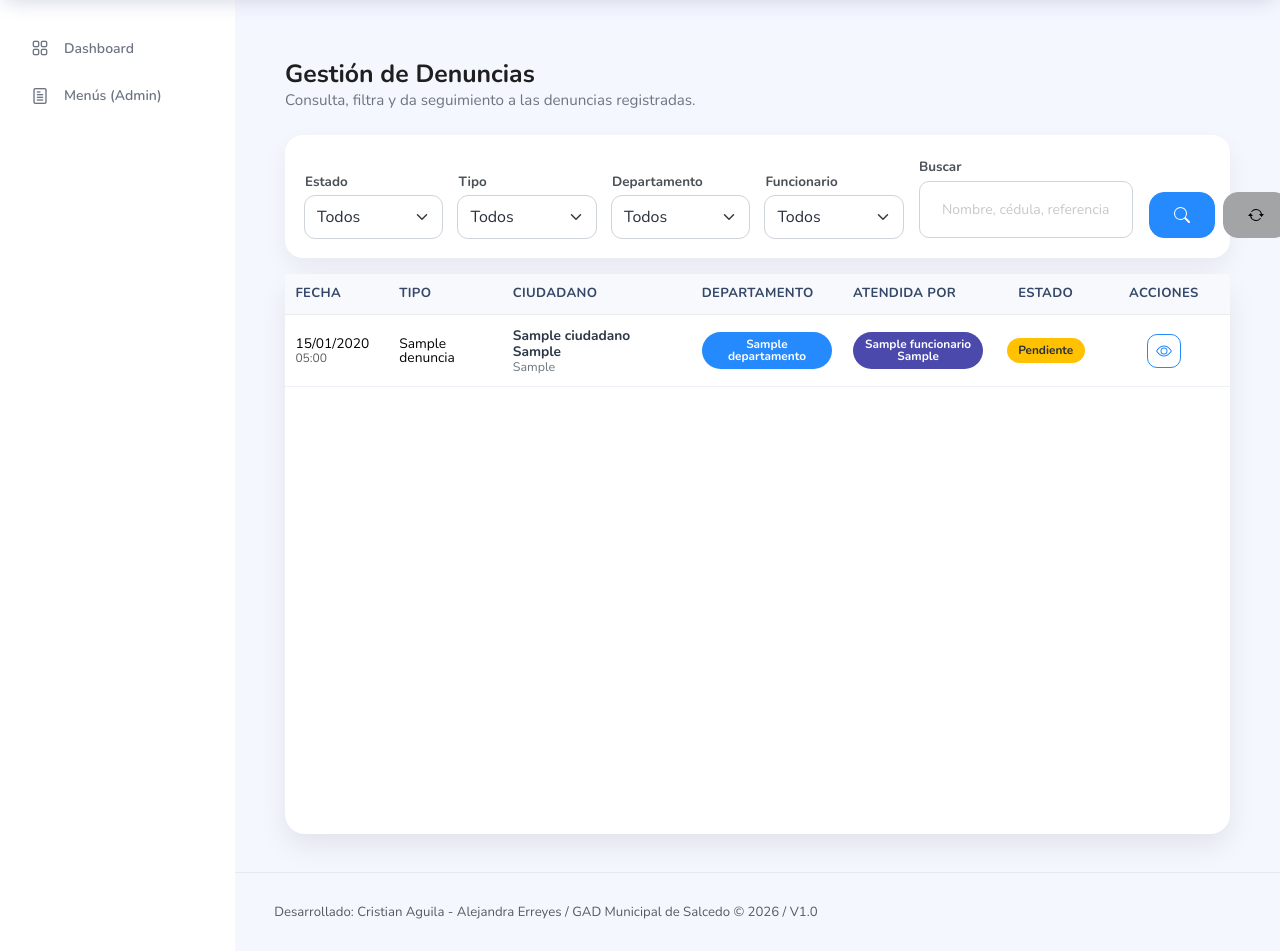
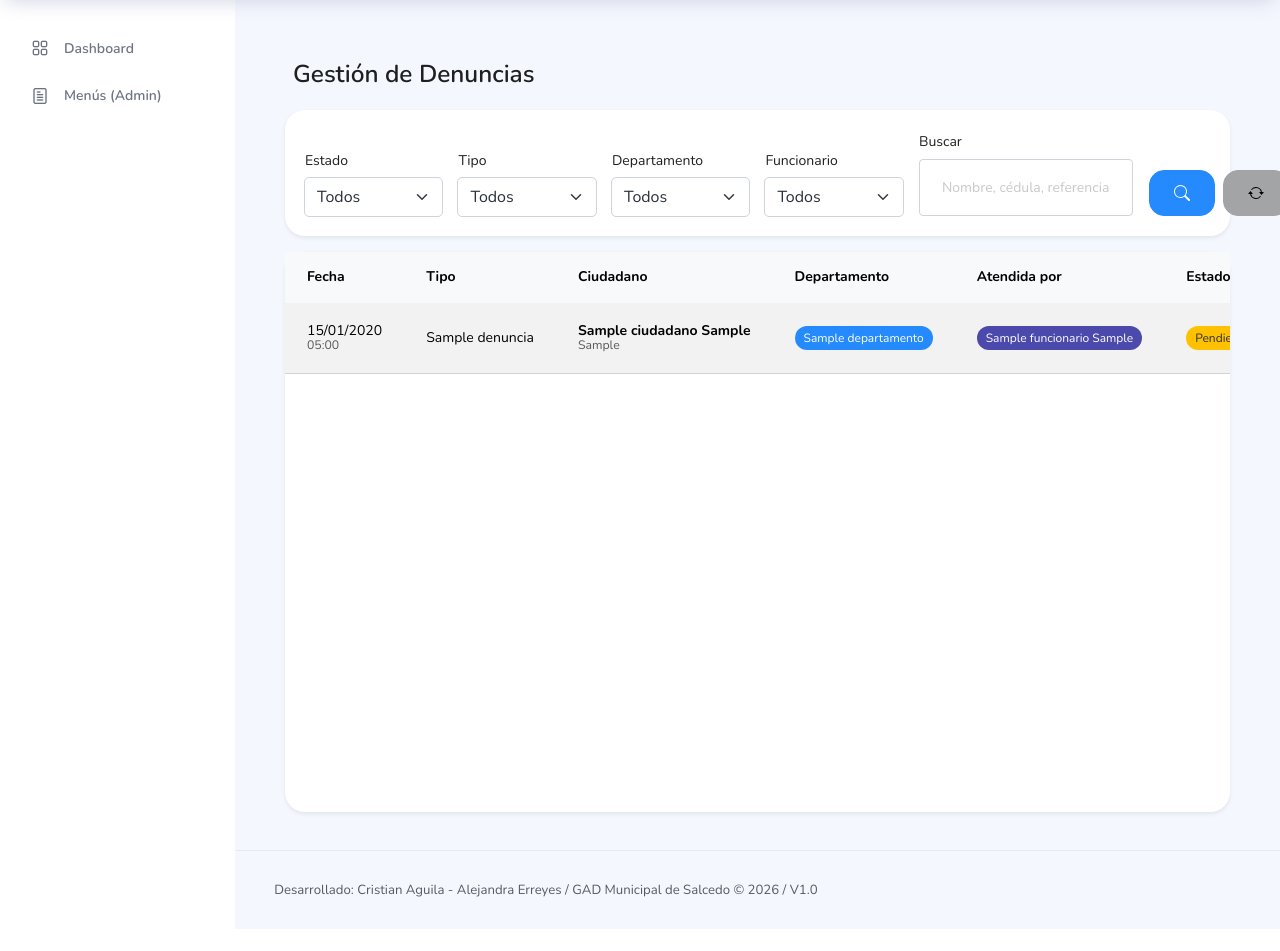
Before and after one commit to tuhackerfav9-stack/Denuncias_Gad, a Django app: page /web/denuncias/ in a window 1280 px wide. Shown: the part 60-1011 px from the top of the page. After the commit the page ends 957 px from the top, so only its background shows below. Run offline with Django 5.2, Linux system fonts and the light colour scheme; a user stored in the database is signed in; tables that the repository leaves empty hold one stand-in row (values such as "Sample post"); some libraries are stand-ins or nearby versions.

Commit message:
tablas ooooooo full5lll

```diff
--- a/web/templates/denuncias/denuncia_list.html
+++ b/web/templates/denuncias/denuncia_list.html
@@ -1,244 +1,33 @@
 {# denuncia_list.html #}
 {% extends 'base.html' %}
+{% block content %}
 
-{% block extra_css %}
 <style>
 .denuncias-card{
   min-height: 70vh;
   display: flex;
   flex-direction: column;
-    border: 0;
-    border-radius: 20px;
-    box-shadow: 0 12px 28px rgba(0, 0, 0, 0.08);
-    overflow: hidden;
 }
-
 .denuncias-card .card-body{
   flex: 1;
 }
 
-  .denuncias-filters-card{
-    border: 0;
-    border-radius: 18px;
-    box-shadow: 0 10px 24px rgba(0, 0, 0, 0.06);
-  }
+/* (opcional) que los select se vean iguales en filas chicas */
+.filters-row .form-label{ font-size: .875rem; }
+</style>
 
-  .denuncias-header{
-    display: flex;
-    justify-content: space-between;
-    align-items: center;
-    gap: 1rem;
-    flex-wrap: wrap;
-    margin-bottom: 1.5rem;
-  }
-
-  .denuncias-title{
-    margin-bottom: 0;
-    font-weight: 700;
-    font-size: 1.55rem;
-  }
-
-  .denuncias-subtitle{
-    color: #6c757d;
-    margin-top: .2rem;
-    margin-bottom: 0;
-    font-size: .95rem;
-  }
-
-  .filters-row .form-label{
-    font-size: .84rem;
-    font-weight: 600;
-    margin-bottom: .35rem;
-    color: #495057;
-  }
-
-  .filters-row .form-select,
-  .filters-row .form-control{
-    min-height: 42px;
-    border-radius: 10px;
-  }
-
-  .denuncias-table-wrap{
-    width: 100%;
-    overflow-x: hidden;
-  }
-
-  .denuncias-table{
-    width: 100%;
-    margin-bottom: 0;
-    table-layout: fixed;
-  }
-
-  .denuncias-table thead th{
-    background: #f8f9fc !important;
-    border-bottom: 1px solid #e9ecef !important;
-    color: #344767;
-    font-weight: 700;
-    font-size: 0.82rem;
-    vertical-align: middle;
-    white-space: normal;
-    text-transform: uppercase;
-    letter-spacing: .35px;
-  }
-
-  .denuncias-table th,
-  .denuncias-table td{
-    padding: 0.82rem 0.65rem;
-    vertical-align: middle;
-    border-color: #edf0f5;
-    word-break: break-word;
-    overflow-wrap: break-word;
-    white-space: normal;
-    font-size: 0.86rem;
-  }
-
-  .denuncias-table tbody tr:hover{
-    background-color: #fafbff;
-  }
-
-  .denuncias-table .col-fecha{
-    width: 11%;
-  }
-
-  .denuncias-table .col-tipo{
-    width: 12%;
-  }
-
-  .denuncias-table .col-ciudadano{
-    width: 20%;
-  }
-
-  .denuncias-table .col-departamento{
-    width: 16%;
-  }
-
-  .denuncias-table .col-funcionario{
-    width: 16%;
-  }
-
-  .denuncias-table .col-estado{
-    width: 11%;
-    text-align: center;
-  }
-
-  .denuncias-table .col-acciones{
-    width: 120px;
-    text-align: center;
-  }
-
-  .denuncias-person-name{
-    font-weight: 700;
-    color: #2d3748;
-    line-height: 1.2;
-  }
-
-  .denuncias-person-meta{
-    color: #6c757d;
-    font-size: .78rem;
-  }
-
-  .denuncias-badge{
-    border-radius: 999px;
-    font-weight: 600;
-    padding: 0.42rem 0.72rem;
-    font-size: 0.74rem;
-    display: inline-block;
-    max-width: 100%;
-    white-space: normal;
-    word-break: break-word;
-  }
-
-  .denuncias-actions{
-    display: inline-flex;
-    align-items: center;
-    justify-content: center;
-    gap: 0.35rem;
-    flex-wrap: nowrap;
-  }
-
-  .denuncias-actions .btn{
-    width: 34px;
-    height: 34px;
-    padding: 0;
-    display: inline-flex;
-    align-items: center;
-    justify-content: center;
-    border-radius: 10px;
-  }
-
-  .denuncias-empty{
-    padding: 2.5rem 1rem;
-  }
-
-  .denuncias-pagination-wrap{
-    display: flex;
-    justify-content: space-between;
-    align-items: center;
-    gap: 1rem;
-    flex-wrap: wrap;
-  }
-
-  .denuncias-pagination-info{
-    color: #6c757d;
-    font-size: 0.85rem;
-  }
-
-  @media (max-width: 991.98px){
-    .denuncias-table-wrap{
-      overflow-x: auto;
-      -webkit-overflow-scrolling: touch;
-    }
-
-    .denuncias-table{
-      min-width: 1100px;
-    }
-
-    .denuncias-table th,
-    .denuncias-table td{
-      font-size: 0.8rem;
-      padding: 0.65rem 0.55rem;
-      white-space: nowrap;
-    }
-
-    .filters-row .col-md-1.d-flex{
-      justify-content: stretch;
-    }
-
-    .filters-row .col-md-1.d-flex .btn{
-      flex: 1;
-    }
-
-    .denuncias-pagination-wrap{
-      flex-direction: column;
-      align-items: stretch;
-    }
-
-    .denuncias-pagination-wrap nav{
-      overflow-x: auto;
-    }
-
-    .pagination{
-      flex-wrap: nowrap;
-      width: max-content;
-    }
-  }
-</style>
-{% endblock %}
-
-{% block content %}
 <div class="container-fluid mt-4">
   <div class="row">
     <div class="col-12">
 
-      <div class="denuncias-header">
-        <div>
-          <h1 class="denuncias-title">Gestión de Denuncias</h1>
-          <p class="denuncias-subtitle">Consulta, filtra y da seguimiento a las denuncias registradas.</p>
-        </div>
+      <div class="d-flex justify-content-between align-items-center mb-4">
+        <h1 class="h3 mb-0">
+          <i class="bi bi-megaphone me-2"></i>Gestión de Denuncias
+        </h1>
       </div>
 
       <!-- Filtros -->
-      <div class="card denuncias-filters-card mb-3">
+      <div class="card shadow-sm mb-3">
         <div class="card-body">
           <form method="get" class="row g-3 align-items-end filters-row">
 
@@ -246,12 +35,12 @@
               <label class="form-label">Estado</label>
               <select name="estado" class="form-select" onchange="this.form.submit()">
                 <option value="" {% if not estado_actual %}selected{% endif %}>Todos</option>
-                <option value="pendiente" {% if estado_actual == 'pendiente' %}selected{% endif %}>Pendiente</option>
-                <option value="en_revision" {% if estado_actual == 'en_revision' %}selected{% endif %}>En revisión</option>
-                <option value="asignada" {% if estado_actual == 'asignada' %}selected{% endif %}>Asignada</option>
-                <option value="en_proceso" {% if estado_actual == 'en_proceso' %}selected{% endif %}>En proceso</option>
-                <option value="resuelta" {% if estado_actual == 'resuelta' %}selected{% endif %}>Resuelta</option>
-                <option value="rechazada" {% if estado_actual == 'rechazada' %}selected{% endif %}>Rechazada</option>
+                <option value="pendiente"    {% if estado_actual == 'pendiente' %}selected{% endif %}>Pendiente</option>
+                <option value="en_revision"  {% if estado_actual == 'en_revision' %}selected{% endif %}>En revisión</option>
+                <option value="asignada"     {% if estado_actual == 'asignada' %}selected{% endif %}>Asignada</option>
+                <option value="en_proceso"   {% if estado_actual == 'en_proceso' %}selected{% endif %}>En proceso</option>
+                <option value="resuelta"     {% if estado_actual == 'resuelta' %}selected{% endif %}>Resuelta</option>
+                <option value="rechazada"    {% if estado_actual == 'rechazada' %}selected{% endif %}>Rechazada</option>
               </select>
             </div>
 
@@ -293,8 +82,7 @@
 
             <div class="col-md-3">
               <label class="form-label">Buscar</label>
-              <input
-                type="text"
+              <input type="text"
                      name="q"
                      value="{{ q|default:'' }}"
                      class="form-control"
@@ -308,8 +96,7 @@
                 </svg>
               </button>
 
-              <button
-                type="button"
+              <button type="button"
                       class="btn btn-secondary"
                       title="Limpiar filtros"
                       onclick="window.location.href='{% url 'web:denuncia_list' %}'">
@@ -325,19 +112,19 @@
       </div>
 
       <!-- Tabla -->
-      <div class="card denuncias-card">
+      <div class="card shadow-sm denuncias-card">
         <div class="card-body p-0">
-          <div class="denuncias-table-wrap">
-            <table class="table table-hover mb-0 denuncias-table">
-              <thead>
+          <div class="table-responsive">
+            <table class="table table-hover table-striped mb-0">
+              <thead class="table-light">
                 <tr>
-                  <th class="col-fecha">Fecha</th>
-                  <th class="col-tipo">Tipo</th>
-                  <th class="col-ciudadano">Ciudadano</th>
-                  <th class="col-departamento">Departamento</th>
-                  <th class="col-funcionario">Atendida por</th>
-                  <th class="col-estado">Estado</th>
-                  <th class="col-acciones text-center">Acciones</th>
+                  <th>Fecha</th>
+                  <th>Tipo</th>
+                  <th>Ciudadano</th>
+                  <th>Departamento</th>
+                  <th>Atendida por</th>
+                  <th>Estado</th>
+                  <th class="text-center">Acciones</th>
                 </tr>
               </thead>
 
@@ -345,7 +132,7 @@
                 {% for denuncia in denuncias %}
                   <tr>
                     <td>
-                      <div>{{ denuncia.created_at|date:"d/m/Y" }}</div>
+                      {{ denuncia.created_at|date:"d/m/Y" }}<br>
                       <small class="text-muted">{{ denuncia.created_at|date:"H:i" }}</small>
                     </td>
 
@@ -354,54 +141,55 @@
                     </td>
 
                     <td>
-                      <div class="denuncias-person-name">
+                      <div class="fw-bold">
                         {{ denuncia.ciudadano.nombres }} {{ denuncia.ciudadano.apellidos }}
                       </div>
-                      <div class="denuncias-person-meta">{{ denuncia.ciudadano.cedula }}</div>
+                      <small class="text-muted">{{ denuncia.ciudadano.cedula }}</small>
                     </td>
 
                     <td>
                       {% if denuncia.asignado_departamento %}
-                        <span class="badge bg-info text-white denuncias-badge">
+                        <span class="badge bg-info text-white">
                           {{ denuncia.asignado_departamento.nombre }}
                         </span>
                       {% else %}
-                        <span class="badge bg-secondary denuncias-badge">Sin asignar</span>
+                        <span class="badge bg-secondary">Sin asignar</span>
                       {% endif %}
                     </td>
 
                     <td>
                       {% if denuncia.asignado_funcionario %}
-                        <span class="badge bg-primary denuncias-badge">
+                        <span class="badge bg-primary">
                           {{ denuncia.asignado_funcionario.nombres }} {{ denuncia.asignado_funcionario.apellidos }}
                         </span>
                       {% else %}
-                        <span class="badge bg-secondary denuncias-badge">Libre</span>
+                        <span class="badge bg-secondary">Libre</span>
                       {% endif %}
                     </td>
 
-                    <td class="text-center">
+                    <td>
+                      {# COLORES IGUALITOS AL DETAIL #}
                       {% if denuncia.estado == 'resuelta' %}
-                        <span class="badge bg-success denuncias-badge">Resuelta</span>
+                        <span class="badge bg-success">Resuelta</span>
                       {% elif denuncia.estado == 'rechazada' %}
-                        <span class="badge bg-danger denuncias-badge">Rechazada</span>
+                        <span class="badge bg-danger">Rechazada</span>
                       {% elif denuncia.estado == 'en_proceso' %}
-                        <span class="badge bg-info text-white denuncias-badge">En proceso</span>
+                        <span class="badge bg-info text-white">En proceso</span>
                       {% elif denuncia.estado == 'asignada' %}
-                        <span class="badge bg-primary denuncias-badge">Asignada</span>
+                        <span class="badge bg-primary">Asignada</span>
                       {% elif denuncia.estado == 'en_revision' %}
-                        <span class="badge bg-secondary denuncias-badge">En revisión</span>
+                        <span class="badge bg-secondary">En revisión</span>
                       {% elif denuncia.estado == 'pendiente' %}
-                        <span class="badge bg-warning text-dark denuncias-badge">Pendiente</span>
+                        <span class="badge bg-warning text-dark">Pendiente</span>
                       {% else %}
-                        <span class="badge bg-secondary denuncias-badge">{{ denuncia.estado }}</span>
+                        <span class="badge bg-secondary">{{ denuncia.estado }}</span>
                       {% endif %}
                     </td>
 
-                    <td class="text-center">
-                      <div class="denuncias-actions">
-                        <a
-                          href="{% url 'web:denuncia_detail' denuncia.pk %}{% if querystring %}?{{ querystring }}{% endif %}"
+                    <td class="text-center align-middle">
+                      <div class="btn-group" role="group">
+                        {# Mantener filtros al volver #}
+                        <a href="{% url 'web:denuncia_detail' denuncia.pk %}{% if querystring %}?{{ querystring }}{% endif %}"
                            class="btn btn-sm btn-outline-info"
                            title="Ver detalles">
                           <svg xmlns="http://www.w3.org/2000/svg" width="16" height="16" fill="currentColor" class="bi bi-eye" viewBox="0 0 16 16">
@@ -410,9 +198,9 @@
                           </svg>
                         </a>
 
+                        {# PDF: resuelta O rechazada (igual que detail) #}
                         {% if denuncia.estado == 'resuelta' or denuncia.estado == 'rechazada' %}
-                          <a
-                            href="{% url 'web:denuncia_pdf' denuncia.pk %}"
+                          <a href="{% url 'web:denuncia_pdf' denuncia.pk %}"
                              class="btn btn-sm btn-outline-danger"
                              title="Descargar PDF">
                             <svg xmlns="http://www.w3.org/2000/svg" width="16" height="16" fill="currentColor" class="bi bi-file-pdf" viewBox="0 0 16 16">
@@ -424,28 +212,36 @@
                       </div>
                     </td>
                   </tr>
+
                 {% empty %}
                   <tr>
-                    <td colspan="7" class="text-center denuncias-empty">
-                      <div class="text-muted mb-3" style="font-size: 2rem;">📭</div>
-                      <p class="text-muted mb-0">No hay denuncias registradas con esos filtros.</p>
+                    <td colspan="7" class="text-center py-4">
+                      <div class="text-muted">
+                        <svg xmlns="http://www.w3.org/2000/svg" width="16" height="16" fill="currentColor" class="bi bi-inbox" viewBox="0 0 16 16">
+                          <path d="M4.98 4a.5.5 0 0 0-.39.188L1.54 8H6a.5.5 0 0 1 .5.5 1.5 1.5 0 1 0 3 0A.5.5 0 0 1 10 8h4.46l-3.05-3.812A.5.5 0 0 0 11.02 4zm9.954 5H10.45a2.5 2.5 0 0 1-4.9 0H1.066l.32 2.562a.5.5 0 0 0 .497.438h12.234a.5.5 0 0 0 .496-.438zM3.809 3.563A1.5 1.5 0 0 1 4.981 3h6.038a1.5 1.5 0 0 1 1.172.563l3.7 4.625a.5.5 0 0 1 .105.374l-.39 3.124A1.5 1.5 0 0 1 14.117 13H1.883a1.5 1.5 0 0 1-1.489-1.314l-.39-3.124a.5.5 0 0 1 .106-.374z"/>
+                        </svg>
+                        <p class="mb-0">No hay denuncias registradas con esos filtros.</p>
+                      </div>
                     </td>
                   </tr>
                 {% endfor %}
               </tbody>
+
             </table>
           </div>
         </div>
 
+        <!-- Paginación -->
         {% if is_paginated %}
           <div class="card-footer bg-white border-top-0">
-            <div class="denuncias-pagination-wrap">
-              <div class="denuncias-pagination-info">
+            <div class="d-flex justify-content-between align-items-center flex-wrap gap-2">
+              <div class="text-muted small">
                 Mostrando {{ page_obj.start_index }} - {{ page_obj.end_index }} de {{ paginator.count }} registros
               </div>
 
               <nav aria-label="Navegación de páginas">
                 <ul class="pagination pagination-sm mb-0">
+
                   {% if page_obj.has_previous %}
                     <li class="page-item">
                       <a class="page-link" href="?page=1{% if querystring %}&{{ querystring }}{% endif %}">&laquo; Primera</a>
@@ -479,14 +275,17 @@
                     <li class="page-item disabled"><span class="page-link">Siguiente</span></li>
                     <li class="page-item disabled"><span class="page-link">Última &raquo;</span></li>
                   {% endif %}
+
                 </ul>
               </nav>
             </div>
           </div>
         {% endif %}
+
       </div>
 
     </div>
   </div>
 </div>
+
 {% endblock %}
```
Also changed, not shown: web/templates/funcionarios/funcionario_list.html (+99 -207 lines). Lines whose indentation alone changed are shown as unchanged.
